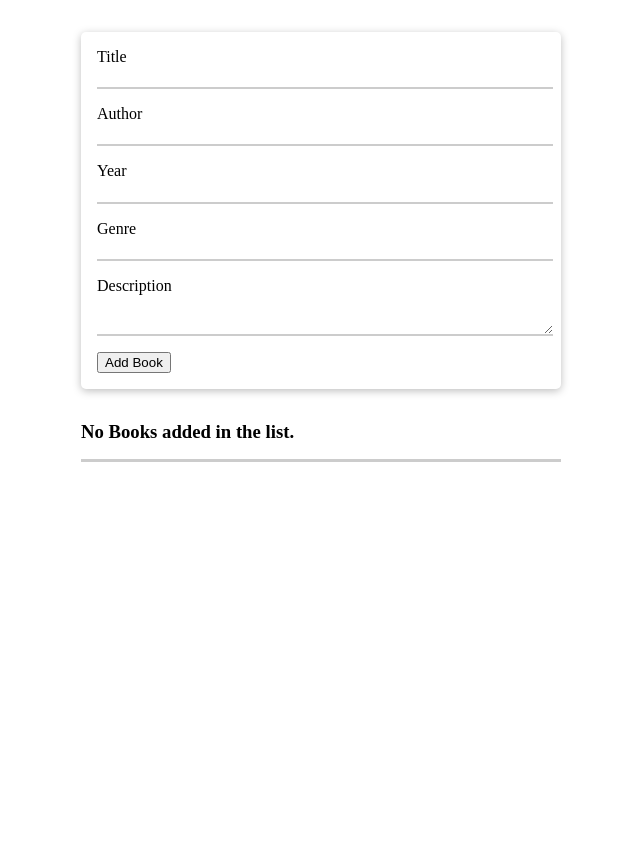
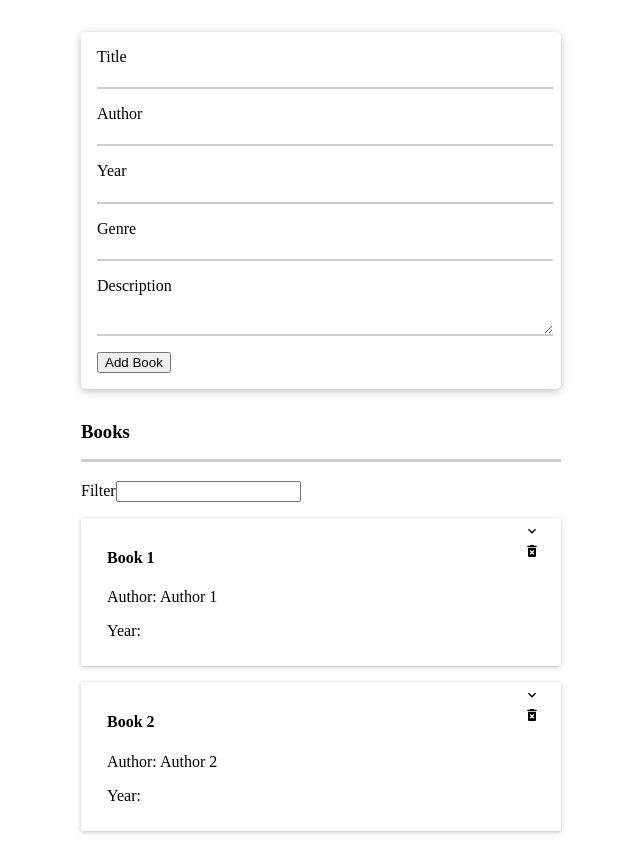
Before and after one commit to pesto-students/p11-mohammad-ravioli158, a React (Create React App) app in the folder Week-9/bookshelf/: page / in a window 1280 px wide. Shown: the whole page, without its empty margins (319-959 px from the left). Before the commit the page ends 800 px from the top, so only its background shows below. Built offline with nearby package versions, Linux system fonts and the light colour scheme.

Commit message:
Add book filter memoized

```diff
--- a/Week-9/bookshelf/src/components/BookList.js
+++ b/Week-9/bookshelf/src/components/BookList.js
@@ -1,17 +1,29 @@
-import React, { useState, useEffect } from "react";
+import React, { useState, useEffect, useMemo } from "react";
 import BookForm from "./BookForm";
 import BookDetail from "./BookDetail";
-import './BookList.css'
+import "./BookList.css";
+
 // Assiggnment 4: Functional Component for displaying list of books
 export const BookList = () => {
   const [books, setBooks] = useState([]);
+  const [searchTerm, setSearchTerm] = useState("");
   useEffect(() => {
     // fetchdata()
-
-    return () => {
-      // Cleanup
-    };
+    setBooks(() => [
+      { id: 1, title: "Book 1", author: "Author 1" },
+      { id: 2, title: "Book 2", author: "Author 2" },
+      // Add more mock book data as needed
+    ]);
   }, []);
+  const filterBooks = (books, searchTerm) => {
+    return books.filter((book) =>
+      book.title.toLowerCase().includes(searchTerm.toLowerCase())
+    );
+  };
+  const filteredBooks = useMemo(
+    () => filterBooks(books, searchTerm),
+    [books, searchTerm]
+  );
 
   // Function to handle adding a new book to the list.
   const handleAddBook = (newBook) => {
@@ -22,6 +34,7 @@ export const BookList = () => {
   const handleDeleteBook = (title) => {
     setBooks((prevBooks) => prevBooks.filter((book) => book.title !== title));
   };
+
   return (
     <div className="App">
       {/* Display the form to add new books. */}
@@ -35,9 +48,20 @@ export const BookList = () => {
           ) : (
             <h3>Books</h3>
           )}
+          {/* Filter Books */}
+          <div>
+            <label htmlFor="search-term">Filter</label>
+            <input
+              name="search-term"
+              value={searchTerm}
+              onChange={(e) => {
+                setSearchTerm(e.target.value);
+              }}
+            />
+          </div>
 
           {/* Map through the list of books and render each book item. */}
-          {books.map((book, index) => (
+          {filteredBooks.map((book, index) => (
             <li key={index} className="book-list-item">
               {/* Display book details using BookDetail component. */}
               <BookDetail {...book} handleDeleteBook={handleDeleteBook} />
```
Also changed, not shown: Week-9/bookshelf/src/components/UI/LoadingIndicator.css (added, +35 -0 lines), Week-9/bookshelf/src/components/UI/LoadingIndicator.js (added, +14 -0 lines), Week-9/bookshelf/src/components/BookDataLoader.js (deleted).
